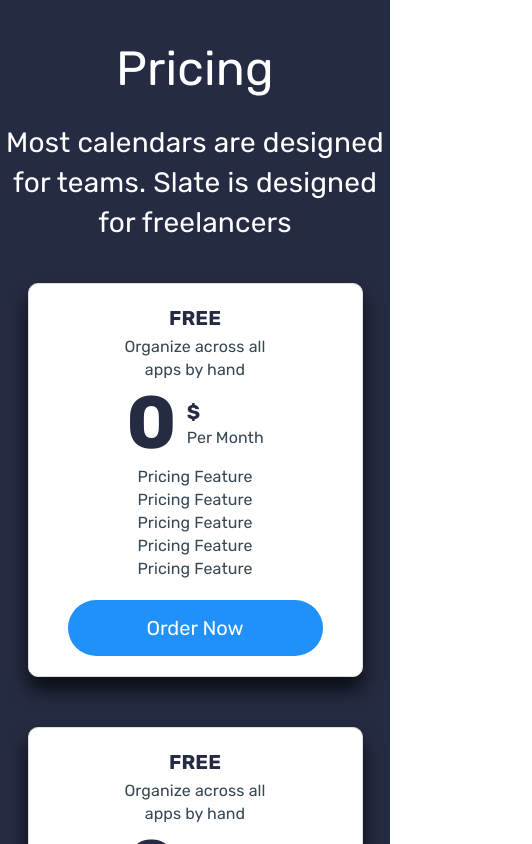
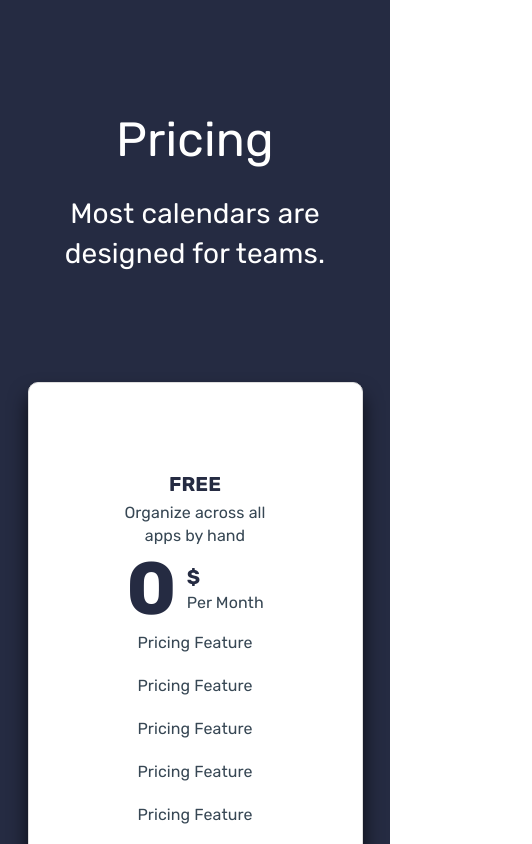
Before and after one commit to kkishan1230/figma-theme-switcher, a React (Create React App) app: page / in a window 390 px wide. Shown: the part 6700-7544 px from the top of the page, 532 px wide, since content can reach past the window. Built offline with nearby package versions, Linux system fonts and the light colour scheme.

Commit message:
reponsive done

```diff
--- a/src/App.css
+++ b/src/App.css
@@ -197,4 +197,8 @@
   .user-designation {
     font-size: 13px;
   }
+  .price_card:hover {
+    padding: none;
+    margin-top: 0;
+  }
 }
--- a/src/components/ContactUs.jsx
+++ b/src/components/ContactUs.jsx
@@ -8,13 +8,14 @@
 
 const ContactUs = () => {
   return (
-    <div className="max-w-[1440px] mx-auto pt-[213px] pb-[102px] lg:max-w-[680px] xl2:max-w-[1100px] xl2:pt-[100px]">
+    <div className="max-w-[1440px] mx-auto pt-[213px] pb-[102px] lg:max-w-[680px] xl2:max-w-[1100px] xl2:pt-[100px] sm:pt-[160px] sm:pb-[149px]">
       <h2 className="text-center">Contact Us</h2>
-      <p className="tag-line w-[532px] mt-[27px] mb-[60px] mx-auto text-center">
-        Most calendars are designed for teams. Slate is designed for freelancers
+      <p className="tag-line w-[532px] mt-[27px] mb-[60px] mx-auto text-center sm:max-w-[265px]">
+        Most calendars are designed for teams.
+        <span className="sm:hidden">Slate is designed for freelancers.</span>
       </p>
-      <div className="flex max-w-[1228px] mx-auto justify-between lg:flex-col-reverse lg:max-w-[600px] xl2:max-w-[1100px] ">
-        <div className="w-[36.89%] px-[50px] py-[52px] flex flex-col gap-[45px] form rounded-[20px] lg:w-[100%] lg:p-12 xl2:p-7 xl2:gap-[20px]">
+      <div className="flex max-w-[1228px] mx-auto justify-between lg:flex-col-reverse lg:max-w-[600px] xl2:max-w-[1100px] sm:max-w-[378px] ">
+        <div className="w-[36.89%] px-[50px] py-[52px] flex flex-col gap-[45px] form rounded-[20px] lg:w-[100%] lg:p-12 xl2:p-7 xl2:gap-[20px] sm:py-[52px] sm:mt-[78px] sm:gap-[45px]">
           <h3 className="text-center">Contact Us</h3>
           <input
             type="text"
@@ -35,26 +36,26 @@
             Send
           </button>
         </div>
-        <div className="flex flex-col justify-between  pt-[29px] pb-[43px]">
-          <div className="flex items-center gap-[35px] flex-wrap justify-center ">
-            <div className="">
-              <div className="w-[25px] mx-auto ">
+        <div className="flex flex-col justify-between  pt-[29px] pb-[43px] sm:flex-col-reverse sm:pt-[15px]  sm:max-w-[358px] sm:mx-auto">
+          <div className="flex items-center gap-[35px] flex-wrap justify-center sm:flex-col sm:items-start">
+            <div className="sm:flex items-center">
+              <div className="w-[25px] mx-auto sm:mr-[21px]">
                 <img src={pin_location} alt="" />
               </div>
-              <p className="common-text max-w-[313px] text-center mt-[21px] xl2:mt-[5px]">
+              <p className="common-text max-w-[313px] text-center mt-[21px] xl2:mt-[5px] sm:text-left sm:mt-0">
                 6386 Spring St undefined Anchorage, Georgia 12473 United States
               </p>
             </div>
-            <div className="">
-              <div className="w-[21px] mx-auto">
+            <div className="sm:flex items-center">
+              <div className="w-[21px] mx-auto sm:mr-[21px]">
                 <img src={phone} alt="" />
               </div>
               <p className="common-text  text-center mt-[21px] xl2:mt-[5px]">
                 (843) 555-0130
               </p>
             </div>
-            <div className="">
-              <div className="w-[26px] mx-auto">
+            <div className="sm:flex items-center">
+              <div className="w-[26px] mx-auto sm:mr-[21px]">
                 <img src={letter} alt="" />
               </div>
               <p className="common-text text-center mt-[21px] xl2:mt-[5px]">
@@ -62,7 +63,7 @@
               </p>
             </div>
           </div>
-          <div className="w-[516px] h-[323px] mx-auto lg:my-[20px] lg:w-[500px] lg:h-[300px] xl2:w-[300px] xl2:h-[200px]">
+          <div className="w-[516px] h-[323px] mx-auto lg:my-[20px] lg:w-[500px] lg:h-[300px] xl2:w-[300px] xl2:h-[200px] sm:hidden">
             <iframe
               title="skytech-map"
               className="iframe"
@@ -74,7 +75,7 @@
               referrerpolicy="no-referrer-when-downgrade"
             ></iframe>
           </div>
-          <div className="flex items-center xl2:justify-center">
+          <div className="flex items-center xl2:justify-center sm:mb-[92px]">
             <div className="w-[33px]">
               <img src={twitter} alt="" />
             </div>
--- a/src/components/PriceCard.jsx
+++ b/src/components/PriceCard.jsx
@@ -2,7 +2,7 @@
 
 const PriceCard = () => {
   return (
-    <div className="w-[335px] bg-[#ffffff] flex flex-col items-center pt-[43px] pb-[40px] rounded-[10px] shadow-[0_13px_19px_rgba(0,0,0,0.7)] price_card">
+    <div className="w-[335px] bg-[#ffffff] flex flex-col items-center justify-center pt-[43px] pb-[40px] rounded-[10px] shadow-[0_13px_19px_rgba(0,0,0,0.7)] xl:py-[20px] price_card sm:h-[607px] sm:py-0 sm:hover:mt-[0px]">
       <h3 className="">FREE</h3>
       <p className="common-text w-[158px] mt-[3px]">
         Organize across all apps by hand
@@ -14,7 +14,7 @@
           <p className="common-text">Per Month</p>
         </div>
       </div>
-      <div className="flex flex-col gap-[20px] mb-[40px] pricing-features lg:mb-[20px]">
+      <div className="flex flex-col gap-[20px] mb-[40px] pricing-features lg:mb-[20px] xl:gap-0 sm:gap-[20px]">
         <p className="common-text text-[15px]">Pricing Feature</p>
         <p className="common-text text-[15px]">Pricing Feature</p>
         <p className="common-text text-[15px]">Pricing Feature</p>
--- a/src/components/Pricing.jsx
+++ b/src/components/Pricing.jsx
@@ -3,12 +3,13 @@
 
 const Pricing = () => {
   return (
-    <div className="pt-[110px]  bg-[#252B42] text-center pricing lg:pb-16">
+    <div className="pt-[110px]  bg-[#252B42] text-center pricing lg:pb-16 sm:pt-[121px] xl:pt-[50px] sm:pb-[118px]">
       <h2 className="text-[#ffffff]">Pricing</h2>
-      <p className="tag-line max-w-[532px] mx-auto mt-[27px] mb-[47px] text-[#ffffff] price-tag-line">
-        Most calendars are designed for teams. Slate is designed for freelancers
+      <p className="tag-line max-w-[532px] mx-auto mt-[27px] mb-[47px] text-[#ffffff] price-tag-line sm:max-w-[265px]">
+        Most calendars are designed for teams.
+        <span className="sm:hidden">Slate is designed for freelancers</span>
       </p>
-      <div className="flex items-center justify-center gap-[50px] h-[817px]  lg:flex-col lg:h-auto lg:mt-10">
+      <div className="flex items-center justify-center gap-[50px] h-[817px]  lg:flex-col lg:h-auto lg:mt-10 sm:mt-[108px]">
         <PriceCard />
         <PriceCard />
         <PriceCard />
--- a/src/components/footer-links/Footer.jsx
+++ b/src/components/footer-links/Footer.jsx
@@ -9,8 +9,8 @@
 
 const Footer = () => {
   return (
-    <div className="py-[150px] bg-[#252B42] md:py-[100px]">
-      <div className="max-w-[991px] flex justify-between mx-auto lg:max-w-[680px] md:flex-wrap md:max-w-[500px]">
+    <div className="py-[150px] bg-[#252B42] md:py-[100px] sm:pt-[117px] sm:pb-[131px]">
+      <div className="max-w-[991px] flex justify-between mx-auto lg:max-w-[680px] md:flex-wrap md:max-w-[500px] sm:flex-col items-center sm:w-[80%] sm:gap-[83px]">
         <FooterLinks
           links_head="Pages"
           link1="Home"
@@ -50,7 +50,7 @@
             </div>
             <p className="footer_links">(239) 555-0108</p>
           </div>
-          <div className="flex gap-[33px] mt-[42px] items-center">
+          <div className="flex gap-[33px] mt-[42px] items-center sm:justify-center">
             <NavLink to="/">
               <img src={twitter} alt="" />
             </NavLink>
--- a/src/components/footer-links/FooterLinks.jsx
+++ b/src/components/footer-links/FooterLinks.jsx
@@ -3,7 +3,9 @@
 
 const FooterLinks = ({ links_head, link1, link2, link3, link4, link5 }) => {
   return (
-    <div className={`flex justify-between md:w-[25%] `}>
+    <div
+      className={`flex justify-between md:w-[25%] sm:w-[100%] sm:text-center sm:mx-auto sm:justify-center`}
+    >
       <div className="flex flex-col gap-4">
         <h3 className="text-[#ffffff]">{links_head}</h3>
         <Links link_name={link1} />
--- a/src/responsive.css
+++ b/src/responsive.css
@@ -2,18 +2,8 @@
   video {
     width: 800px;
   }
-  .pricing {
-    padding-top: 50px;
-  }
-
-  .price_card {
-    padding: 20px 0;
-  }
   .price_card:hover {
     padding: 40px 0;
-  }
-  .pricing-features {
-    gap: 0;
   }
   .price-tag-line {
     margin-bottom: 0;
```
